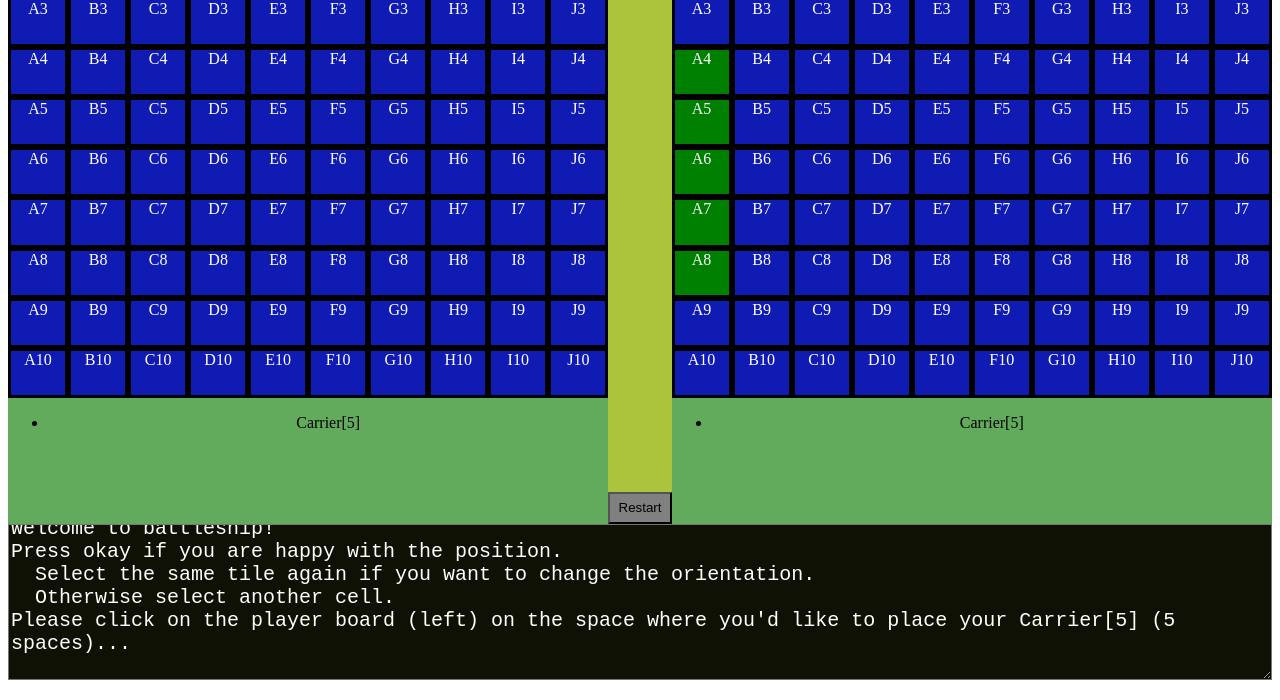
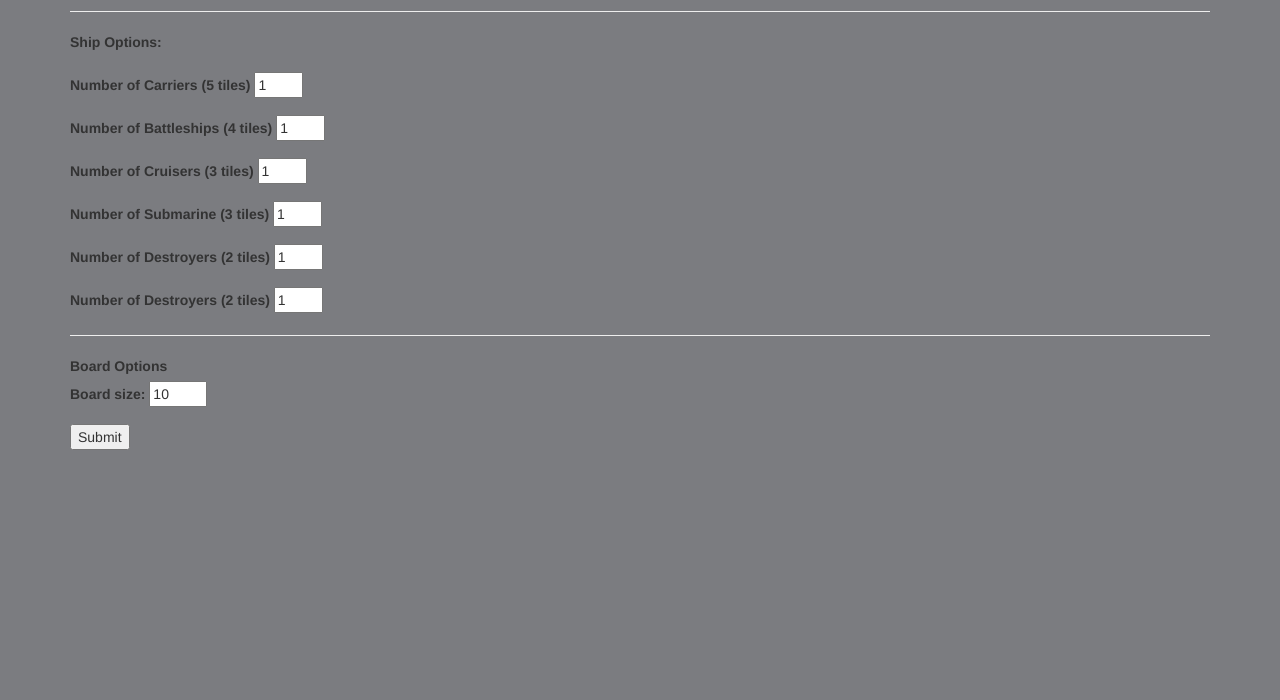
Before and after one commit to ThilakshanArulnesan/battleShip, a plain HTML site: page index.html in a window 1280 px wide. Shown: the part 170-870 px from the top of the page. Drawn offline with nearby package versions, Linux system fonts and the light colour scheme.

Commit message:
Added basic setup page

```diff
--- a/css/styles.css
+++ b/css/styles.css
@@ -3,6 +3,8 @@
   height : 100%;
   width : 100%;
 }
+
+
 
 .defaultTile {
   box-sizing: border-box;
--- a/index.html
+++ b/index.html
@@ -6,8 +6,12 @@
   <meta name="A battleship game">
   <meta name="Thilakshan">
   <link rel="stylesheet" href="css/styles.css">
+  <script src="http://ajax.googleapis.com/ajax/libs/jquery/1.11.2/jquery.min.js"></script>
+  <meta name="viewport" content="width=device-width, initial-scale=1">
+  <link rel="stylesheet" href="https://maxcdn.bootstrapcdn.com/bootstrap/3.4.0/css/bootstrap.min.css">
+  <script src="https://maxcdn.bootstrapcdn.com/bootstrap/3.4.0/js/bootstrap.min.js"></script>
+
   <link rel="shortcut icon" href="images/battleicon.png">
-  <script src="http://ajax.googleapis.com/ajax/libs/jquery/1.11.2/jquery.min.js"></script>
   <script src="scripts/ship.js"></script>
   <script src="scripts/tile.js"></script>
   <script src="scripts/opponent.js"></script>
@@ -16,13 +20,68 @@
 
 <!--- Get rid of start later-->
 
-<body onload="startGame()">
+<body onload="loadTitle()">
   <!--  <script src="scripts/scripts.js"></script> -->
   <H1>
     Battleship!
   </H1>
 
   <div class="gameboard">
+    <div class="container">
+      <h2>Welcome to battleship!</h2>
+      <form class="justify-content-center" id="options">
+        <div class="form-group">
+          <label> Username</label>
+          <input type="text">
+        </div>
+        <!-- A Carrier, which is 5 tiles long
+A Battleship, which is 4 tiles long
+A Cruiser, which is 3 tiles long
+A Submarine, which is 3 tiles long
+A Destroyer, which is 2 tiles long
+-->
+        <hr>
+
+        <div class="form-group">
+          <label>Ship Options:</label>
+        </div>
+
+        <div class="form-group">
+          <label>Number of Carriers (5 tiles)</label>
+          <input type="number" name="numCarrier" min="1" max="5" value="1">
+        </div>
+
+        <div class="form-group">
+          <label>Number of Battleships (4 tiles)</label>
+          <input type="number" name="numBattle" min="1" max="5" value="1">
+        </div>
+        <div class="form-group">
+          <label>Number of Cruisers (3 tiles)</label>
+          <input type="number" name="numCruisers" min="1" max="5" value="1">
+        </div>
+        <div class="form-group">
+          <label>Number of Submarine (3 tiles)</label>
+          <input type="number" name="quantity" min="1" max="5" value="1">
+        </div>
+        <div class="form-group">
+          <label>Number of Destroyers (2 tiles)</label>
+          <input type="number" name="quantity" min="1" max="5" value="1">
+        </div>
+        <div class="form-group">
+          <label>Number of Destroyers (2 tiles)</label>
+          <input type="number" name="quantity" min="1" max="5" value="1">
+        </div>
+        <hr>
+        <label>Board Options </label>
+
+        <div class="form-group">
+          <label>Board size: </label>
+          <input type="number" name="quantity" min="8" max="20" value="10">
+        </div>
+
+        <input type="submit">
+      </form>
+    </div>
   </div>
 
 </body>
--- a/scripts/main.js
+++ b/scripts/main.js
@@ -54,6 +54,7 @@ const getA1 = function(arr) {
 
 const startGame = function() {
   //Resets the board:
+  //loadTitleScreen();
 
   loadGameScreen();
   clearBoard();
@@ -85,6 +86,36 @@ const startGame = function() {
 
   log(`Please click on the player board (left) on the space where you'd like to place your ${playerShips[playerShipsPlaced].type} (${playerShips[playerShipsPlaced].size} spaces)...`);
 };
+
+const loadTitle = function() {
+  console.log("Added submit flag");
+
+  $("#options").submit((e) => {
+    e.preventDefault();
+    console.log("PRESSED");
+    let inputs = $('#options :input');
+    console.log(inputs);
+    let opts = {};
+    inputs.each(function() {
+      opts[this.name] = $(this).val();
+    });
+    console.log(opts);
+
+    startGame(opts);
+  }
+
+  );
+}
+
+
+const checkContents = function() {
+  console.log("hi");
+  console.log("bi");
+  $("form input").each(() => {
+    console.log($(this));
+  });
+  startGame();
+}
 
 const loadGameScreen = function() {
   $(".gameboard").empty(); //resets the board
--- a/scripts/ship.js
+++ b/scripts/ship.js
@@ -11,13 +11,9 @@ class Ship {
       } else {
         this.orientation = "v";
       }
-
-
     }
     this.tiles = [];
     this.isSunk = false;
-
-
   };
 
   setShipState = function() {
@@ -38,7 +34,6 @@ class Ship {
 }
 
 allShipsSunk = function(ships) {
-  console.log(ships);
   for (let ship of ships) {
     if (!ship.isSunk)//if any ship left, the game isn't over
       return false;
```
